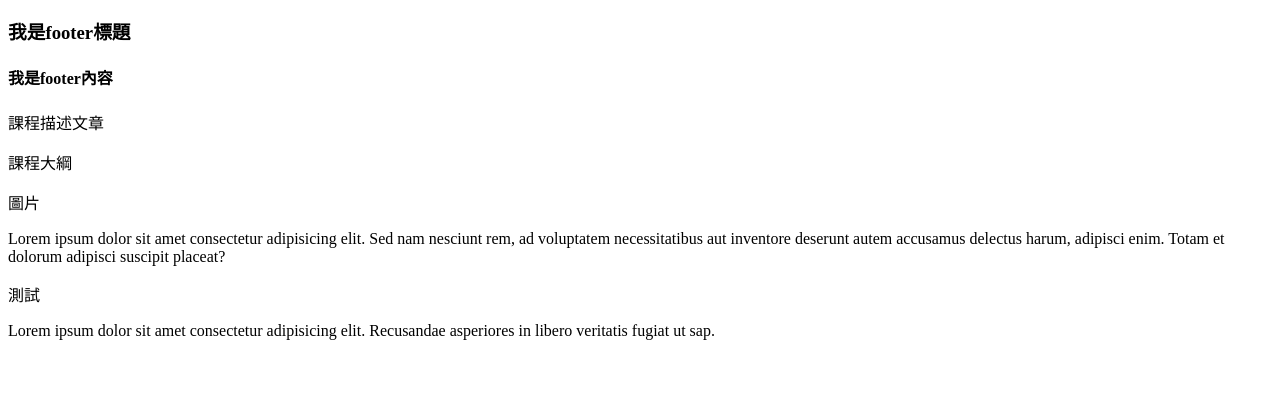
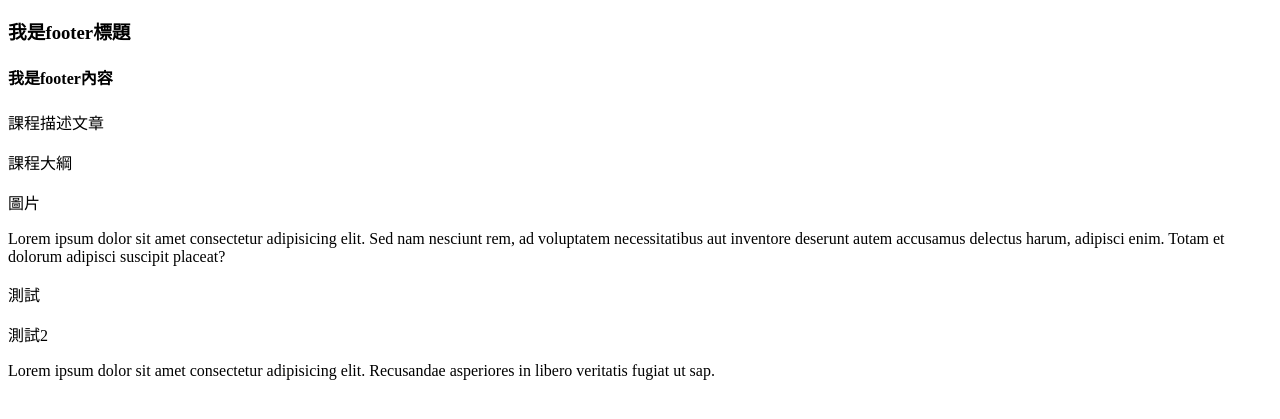
Before and after one commit to HSNM2/git-tutorial, a website: page index.html in a window 1280 px wide. Shown: the part 119-538 px from the top of the page. Drawn offline with Linux system fonts and the light colour scheme.

Commit message:
feat: 測試

```diff
--- a/index.html
+++ b/index.html
@@ -25,6 +25,7 @@
   <p>Lorem ipsum dolor sit amet consectetur adipisicing elit. Sed nam nesciunt rem, ad voluptatem necessitatibus aut
     inventore deserunt autem accusamus delectus harum, adipisci enim. Totam et dolorum adipisci suscipit placeat?</p>
   <p>測試</p>
+  <p>測試2</p>
   <footer>Lorem ipsum dolor sit amet consectetur adipisicing elit. Recusandae asperiores in libero veritatis fugiat ut
     sap.</footer>
 </body>
```
